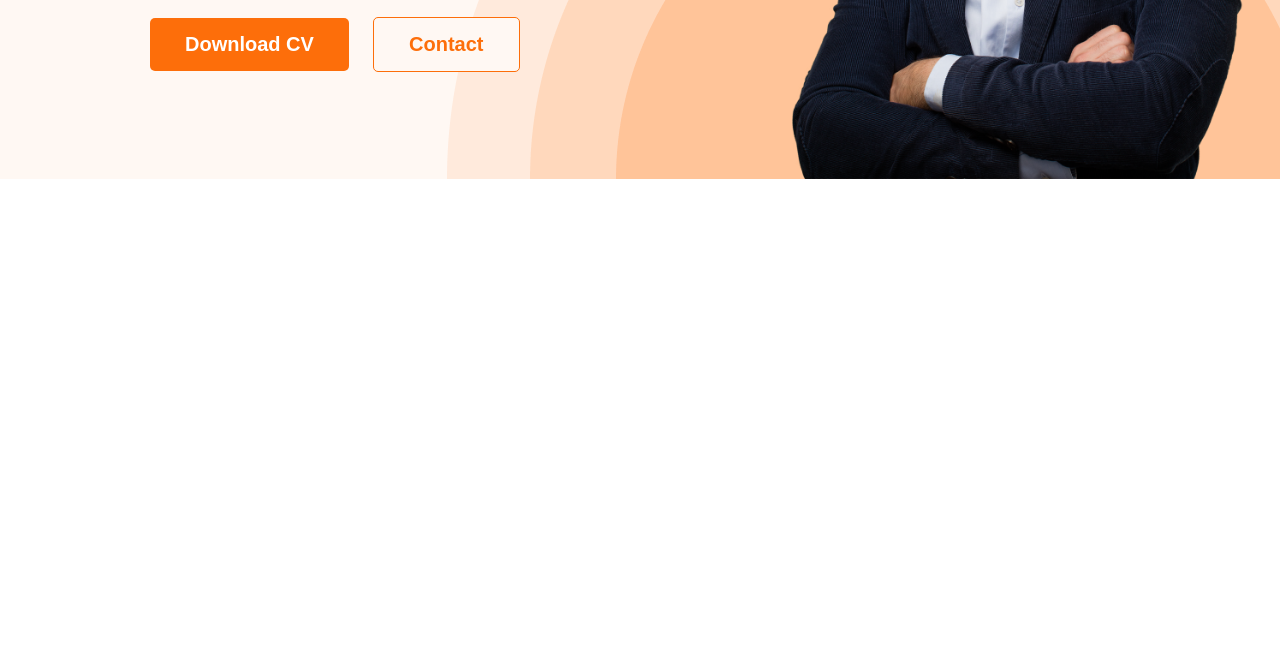
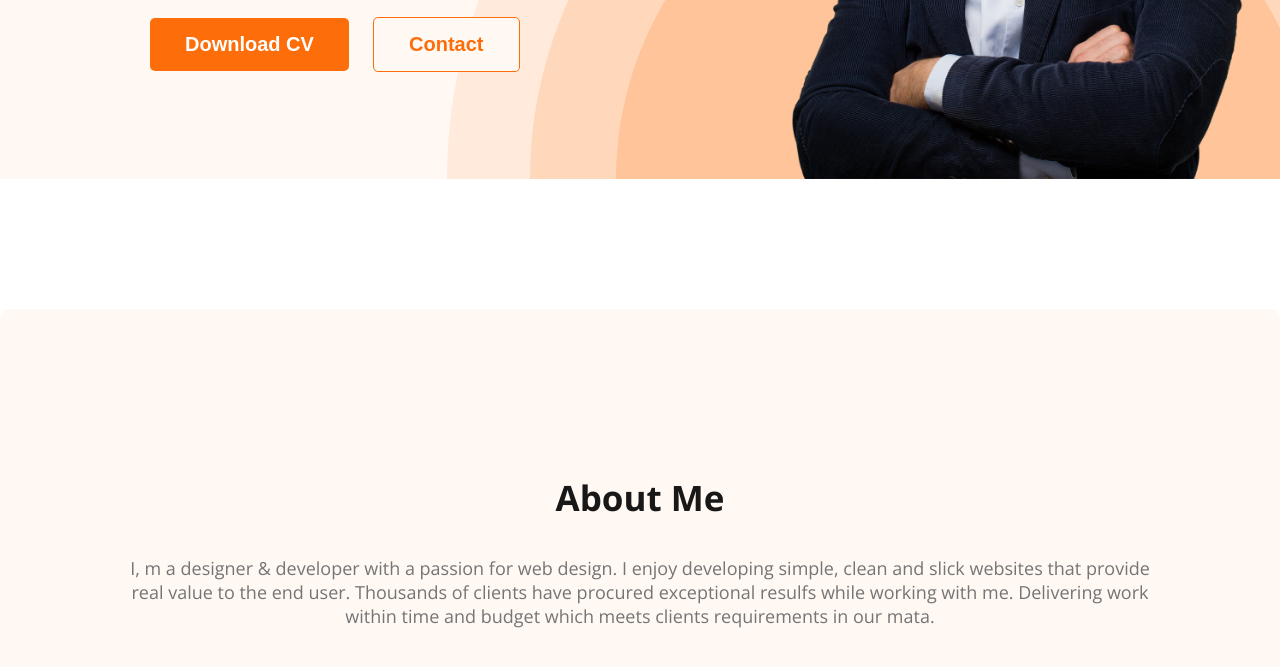
Before and after one commit to sufian202262/portfolio-website-project, a plain HTML site: page index.html in a window 1280 px wide. Shown: the part 581-1248 px from the top of the page. Before the commit the page ends 800 px from the top, so only its background shows below. Drawn offline with nearby package versions, Linux system fonts and the light colour scheme.

Commit message:
about section created

```diff
--- a/index.html
+++ b/index.html
@@ -28,7 +28,10 @@
         </div>
     </header>
     <main>
-
+        <section class="about">
+            <h3 class="section-title">About Me</h3>
+            <p class="section-description">I, m a designer & developer with a passion for web design. I enjoy developing simple, clean and slick websites that provide real value to the end user. Thousands of clients have procured exceptional resulfs while working with me. Delivering work within time and budget which meets clients requirements in our mata.</p>
+        </section>
     </main>
     <footer>
 
--- a/style.css
+++ b/style.css
@@ -7,6 +7,19 @@ body{
   font-family: "Open Sans", sans-serif;
   margin:0;
 }
+
+.section-title{
+    color:#181818;
+    font-size: 35px;
+    text-align: center;
+    font-weight: 700;
+}
+.section-description{
+    color: #757575;
+    font-size: 18px;
+    text-align: center;
+}
+
 /* nav style */
 
 .nav-title {
@@ -91,3 +104,12 @@ nav a {
     border: 1px solid #FD6E0A;
     margin-left: 20px;
 }
+
+
+
+.about {
+    padding: 130px;
+    border-radius: 10px;
+    background: #FFF8F3;
+    margin: 130px 0;
+}
```
